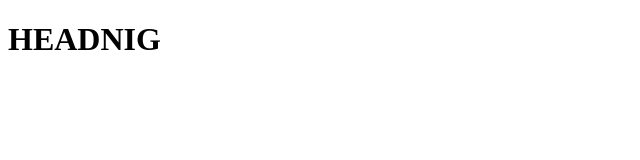
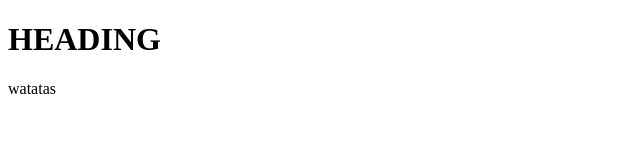
Before and after one commit to ehw014/cse134b_hw2, a plain HTML site: page index.html in a window 1280 px wide. Shown: the full height of the page, 0-640 px from the left. Drawn offline with Linux system fonts and the light colour scheme.

Commit message:
Update index.html

```diff
--- a/index.html
+++ b/index.html
@@ -8,8 +8,8 @@
 </head>
 
 <body>
-<h1>HEADNIG</h1>
-
+<h1>HEADING</h1>
+<p>watatas</p>
 </body>
 
 
```
